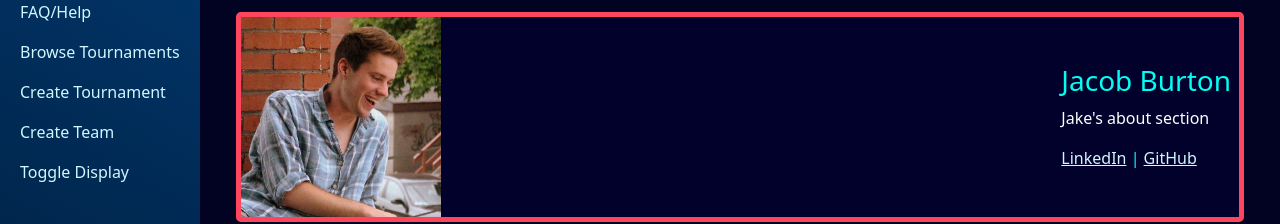
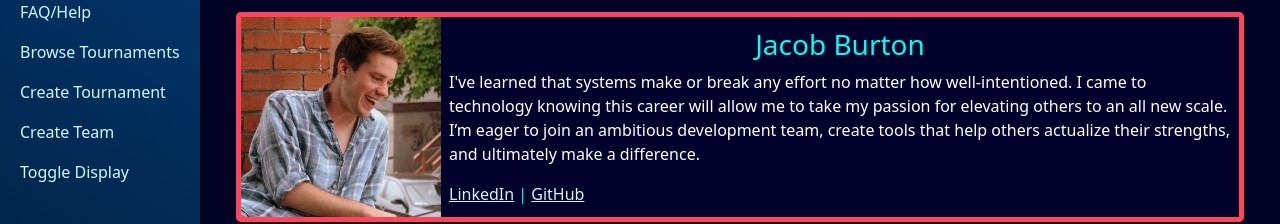
Before and after one commit to soli-codes/X-Tourney, a Vue app in the folder frontend/: page /meettheteam in a window 1280 px wide. Shown: the part 124-348 px from the top of the page. Built offline with nearby package versions, Linux system fonts and the light colour scheme.

Commit message:
Jacob Burton about section updated

```diff
--- a/frontend/src/views/MeetTheTeam.vue
+++ b/frontend/src/views/MeetTheTeam.vue
@@ -13,11 +13,11 @@
       <div class="p-2">
         <h3 class="text-center">Jacob Burton</h3>
         <p class="text-white">
-          Jake's about section
+          I've learned that systems make or break any effort no matter how well-intentioned. I came to technology knowing this career will allow me to take my passion for elevating others to an all new scale. I’m eager to  join an ambitious development team, create tools that help others actualize their strengths, and ultimately make a difference.
         </p>
-        <a href="" target="_blank">LinkedIn</a>
+        <a href="https://www.linkedin.com/in/jacobburton412/" target="_blank">LinkedIn</a>
         |
-        <a href="" target="_blank">GitHub</a>
+        <a href="https://github.com/jmburton13" target="_blank">GitHub</a>
       </div>
     </div>
     <div
```
